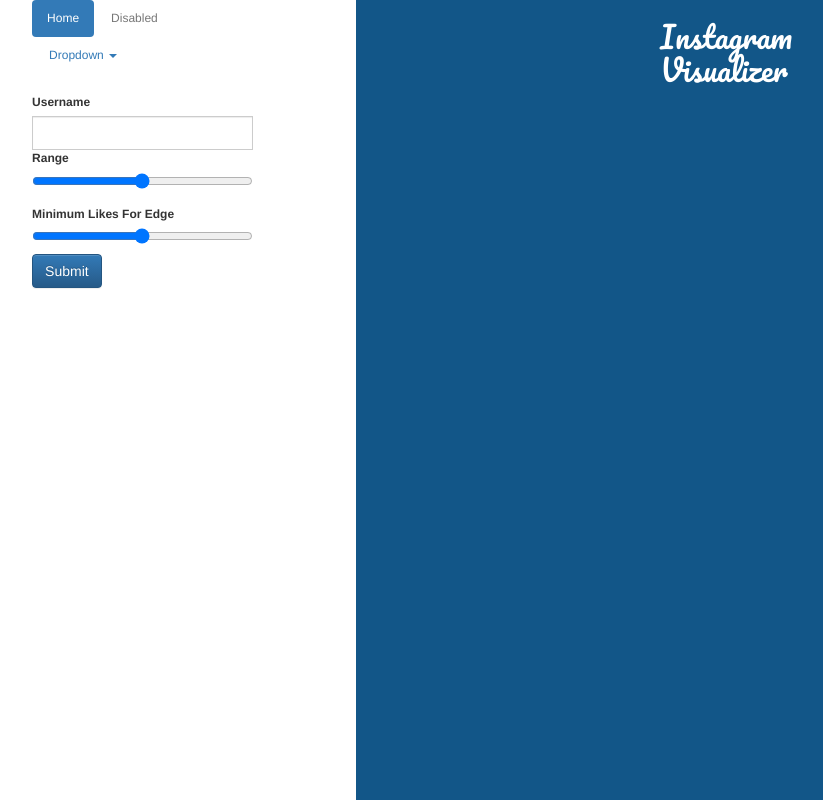
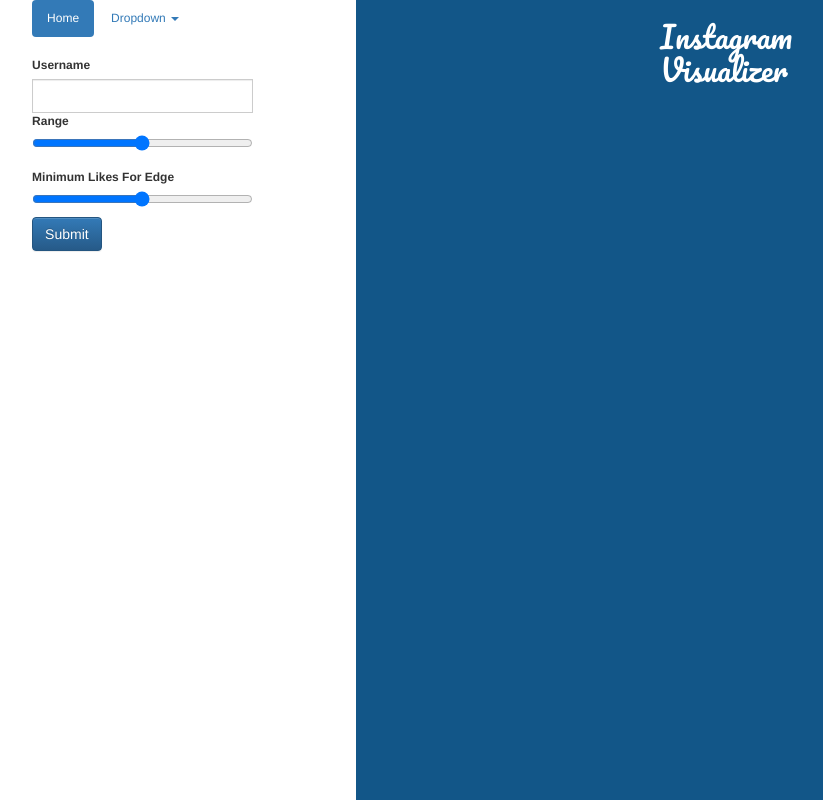
Before and after one commit to kevineger/instagram-visualizer, an Electron app: page app/index.html in a window 1280 px wide. Shown: the whole page, without its empty margins (71-894 px from the left). Drawn offline with nearby package versions, Linux system fonts and the light colour scheme.

Commit message:
fixed gitignore

```diff
--- a/app/index.html
+++ b/app/index.html
@@ -25,7 +25,6 @@
                 <div class="col-md-10 col-md-offset-1 ">
                     <ul class="nav nav-pills">
                         <li class="active"><a href="#">Home</a></li>
-                        <li class="disabled"><a href="#">Disabled</a></li>
                         <li class="dropdown">
                             <a class="dropdown-toggle" data-toggle="dropdown" href="#">
                                 Dropdown <span class="caret"></span>
```
Also changed, not shown: 1 other file.
